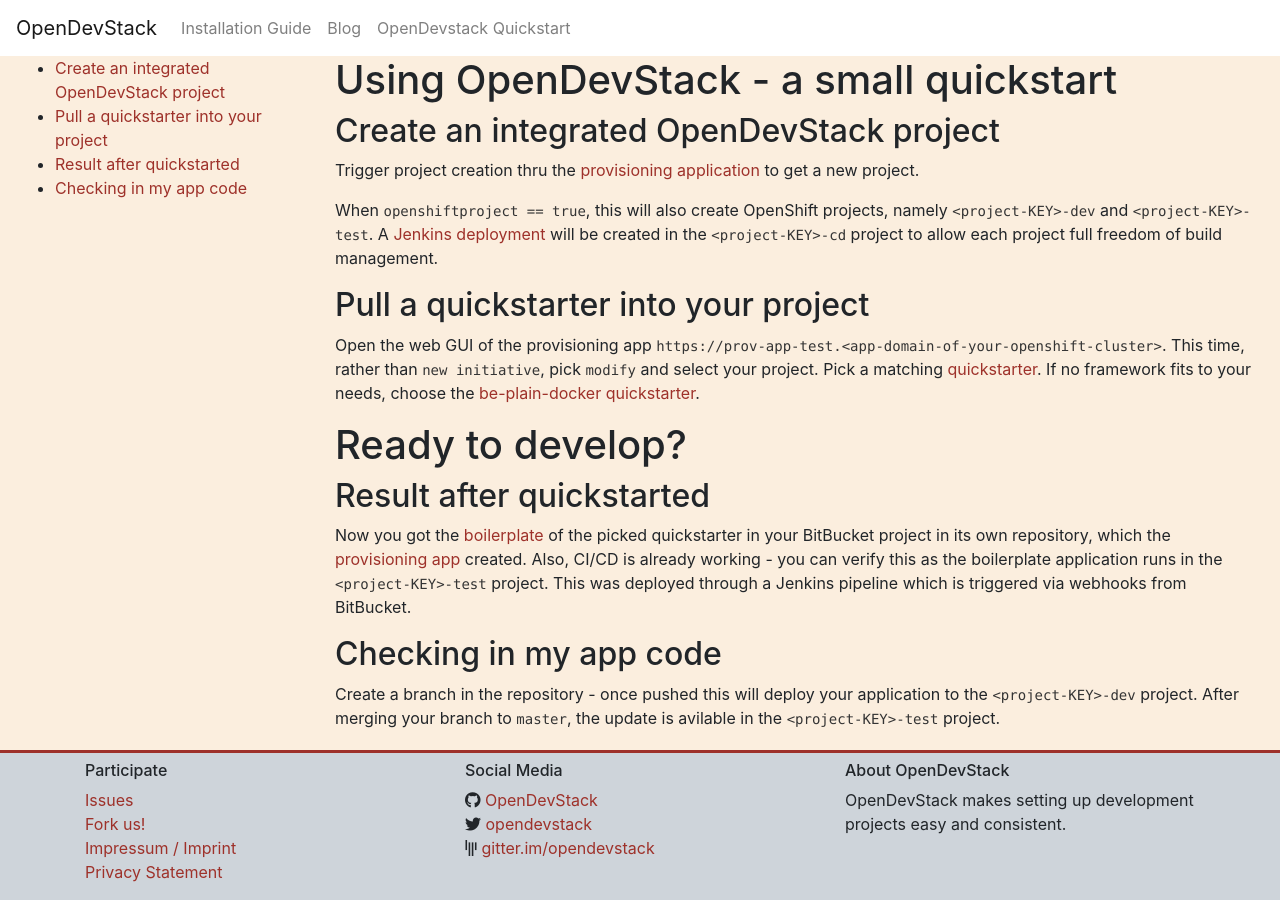
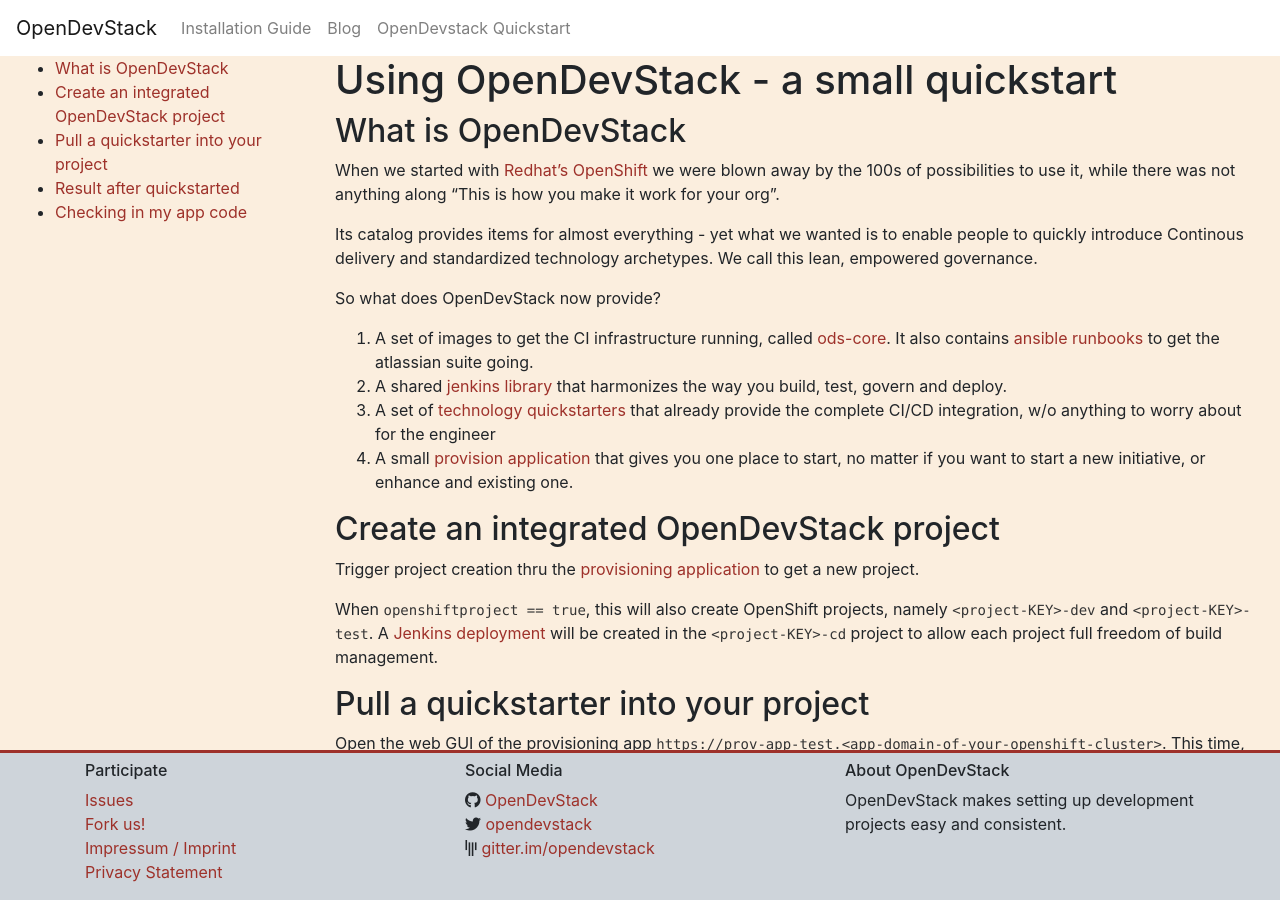
Before and after one commit to opendevstack/opendevstack.github.io, a Jekyll site: the page built from doc/overview.md, in a window 1280 px wide and 900 px high. Built offline with Jekyll 4.4.1, drawn with Linux system fonts in a browser that asks for light colours; our own code applies the rules of GitHub Pages for plain Markdown files.

Commit message:
enhance overview

```diff
--- a/doc/overview.md
+++ b/doc/overview.md
@@ -3,6 +3,18 @@
 ---
 
 # Using OpenDevStack - a small quickstart
+
+## What is OpenDevStack
+When we started with [Redhat's OpenShift](https://www.openshift.com/) we were blown away by the 100s of possibilities to use it, while there was not anything along "This is how you make it work for your org".
+
+Its catalog provides items for almost everything - yet what we wanted is to enable people to quickly introduce
+Continous delivery and standardized technology archetypes. We call this lean, empowered governance.
+
+So what does OpenDevStack now provide?
+1. A set of images to get the CI infrastructure running, called [ods-core](https://github.com/opendevstack/ods-core). It also contains [ansible runbooks](https://github.com/opendevstack/ods-core/tree/master/infrastructure-setup) to get the atlassian suite going.
+1. A shared [jenkins library](https://github.com/opendevstack/ods-jenkins-shared-library) that harmonizes the way you build, test, govern and deploy.
+1. A set of [technology quickstarters](https://github.com/opendevstack/ods-project-quickstarters) that already provide the complete CI/CD integration, w/o anything to worry about for the engineer
+1. A small [provision application](https://github.com/opendevstack/ods-provisioning-app) that gives you one place to start, no matter if you want to start a new initiative, or enhance and existing one.
 
 ## Create an integrated OpenDevStack project
 Trigger project creation thru the [provisioning application](https://github.com/opendevstack/ods-provisioning-app/) to get a new project.
```
